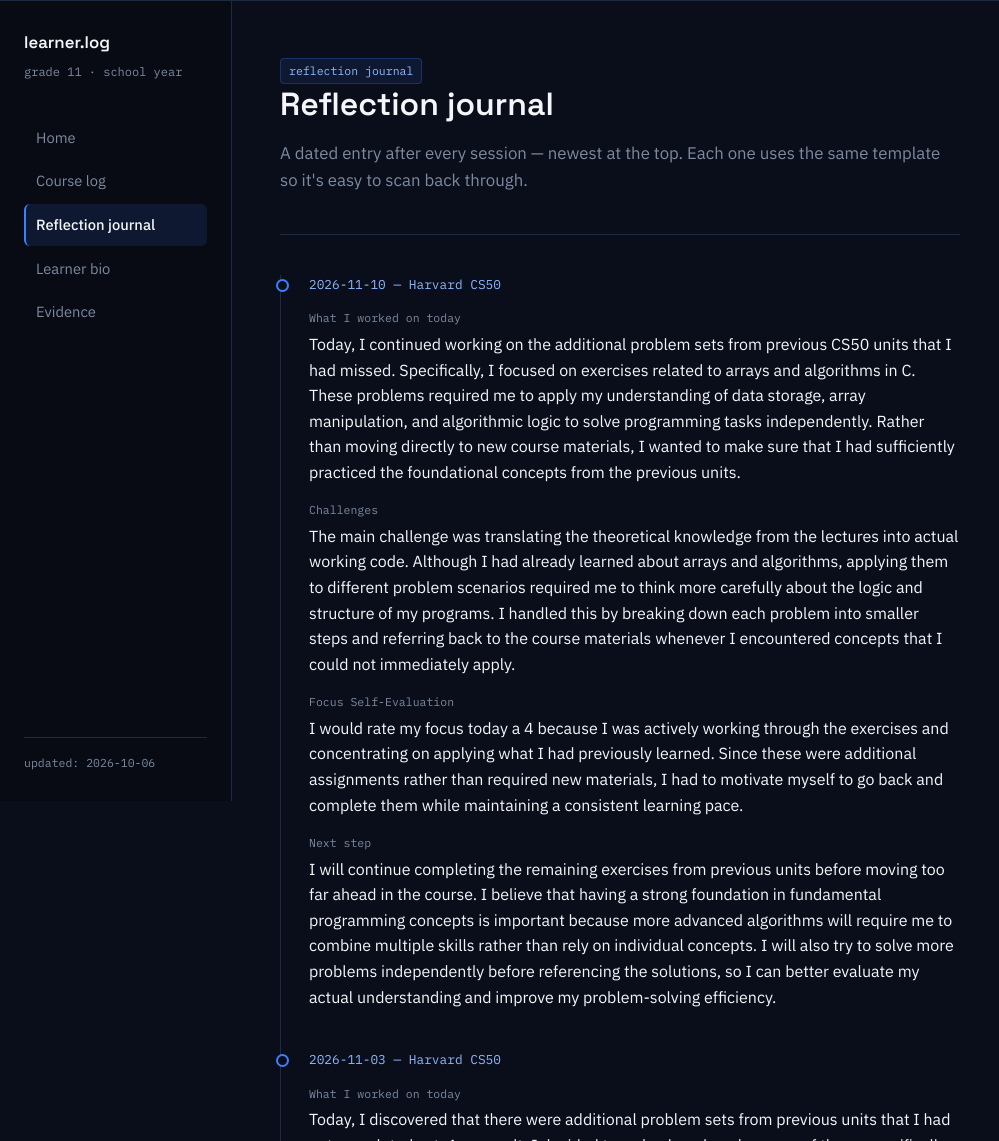
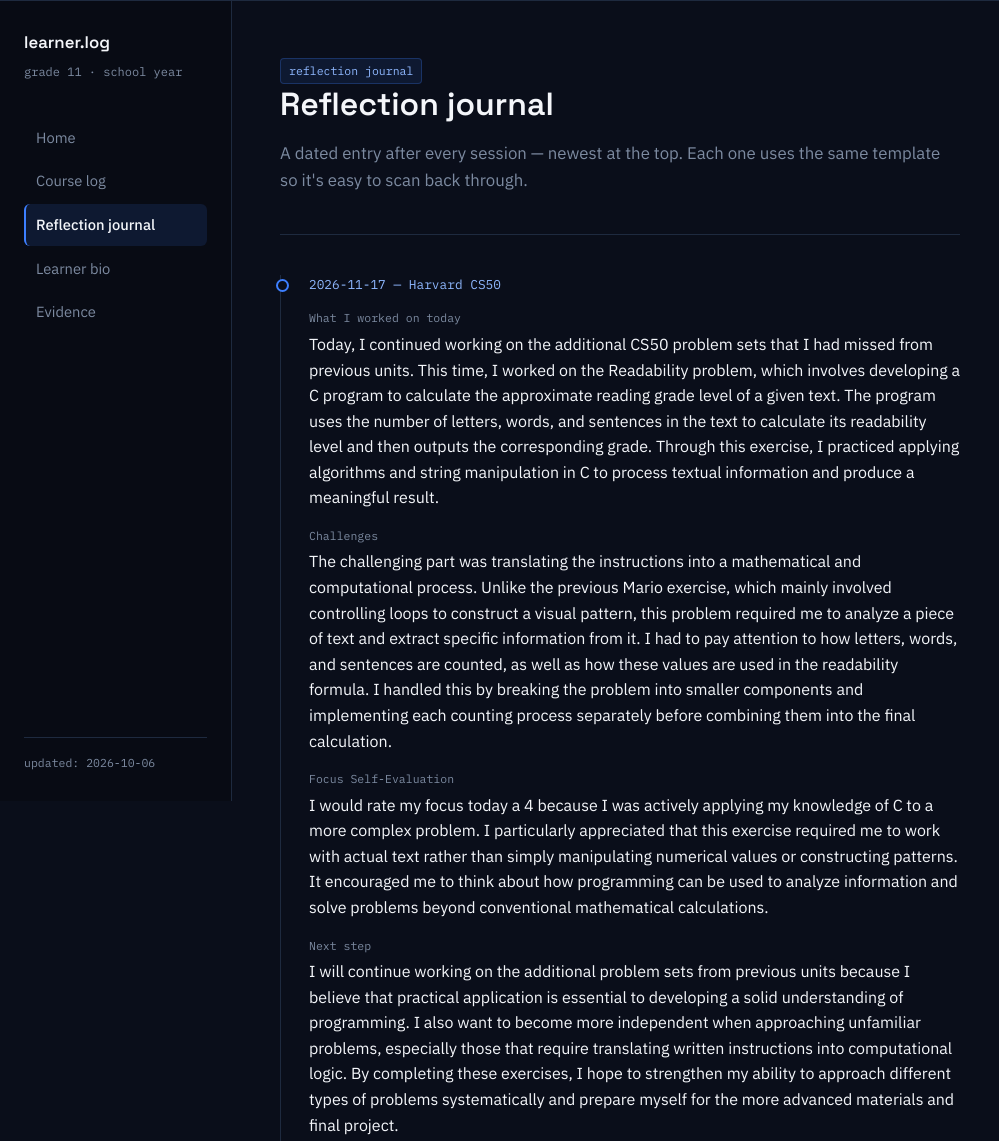
Before and after one commit to iJanKCIS/iJanKCIS.github.io, a plain HTML site: page reflection-journal.html in a window 1280 px wide. Shown: the part 106-1247 px from the top of the page, without its empty margins (0-999 px from the left). Drawn offline with Linux system fonts and the light colour scheme.

Commit message:
Update reflection-journal.html

```diff
--- a/reflection-journal.html
+++ b/reflection-journal.html
@@ -57,6 +57,22 @@
           <p></p>
         </div>
 -->
+        <div class="timeline-item">
+          <span class="entry-date">2026-11-17 — Harvard CS50</span>
+          <p class="field-label">What I worked on today</p>
+          <p>Today, I continued working on the additional CS50 problem sets that I had missed from previous units. This time, I worked on the Readability problem, which involves developing a C program to calculate the approximate reading grade level of a given text. The program uses the number of letters, words, and sentences in the text to calculate its readability level and then outputs the corresponding grade. Through this exercise, I practiced applying algorithms and string manipulation in C to process textual information and produce a meaningful result.
+</p>
+          <p class="field-label">Challenges</p>
+          <p>The challenging part was translating the instructions into a mathematical and computational process. Unlike the previous Mario exercise, which mainly involved controlling loops to construct a visual pattern, this problem required me to analyze a piece of text and extract specific information from it. I had to pay attention to how letters, words, and sentences are counted, as well as how these values are used in the readability formula. I handled this by breaking the problem into smaller components and implementing each counting process separately before combining them into the final calculation.
+</p>
+          <p class="field-label">Focus Self-Evaluation</p>
+          <p>I would rate my focus today a 4 because I was actively applying my knowledge of C to a more complex problem. I particularly appreciated that this exercise required me to work with actual text rather than simply manipulating numerical values or constructing patterns. It encouraged me to think about how programming can be used to analyze information and solve problems beyond conventional mathematical calculations.
+</p>
+          <p class="field-label">Next step</p>
+          <p>I will continue working on the additional problem sets from previous units because I believe that practical application is essential to developing a solid understanding of programming. I also want to become more independent when approaching unfamiliar problems, especially those that require translating written instructions into computational logic. By completing these exercises, I hope to strengthen my ability to approach different types of problems systematically and prepare myself for the more advanced materials and final project.
+</p>
+        </div>
+
         <div class="timeline-item">
           <span class="entry-date">2026-11-10 — Harvard CS50</span>
           <p class="field-label">What I worked on today</p>
```
